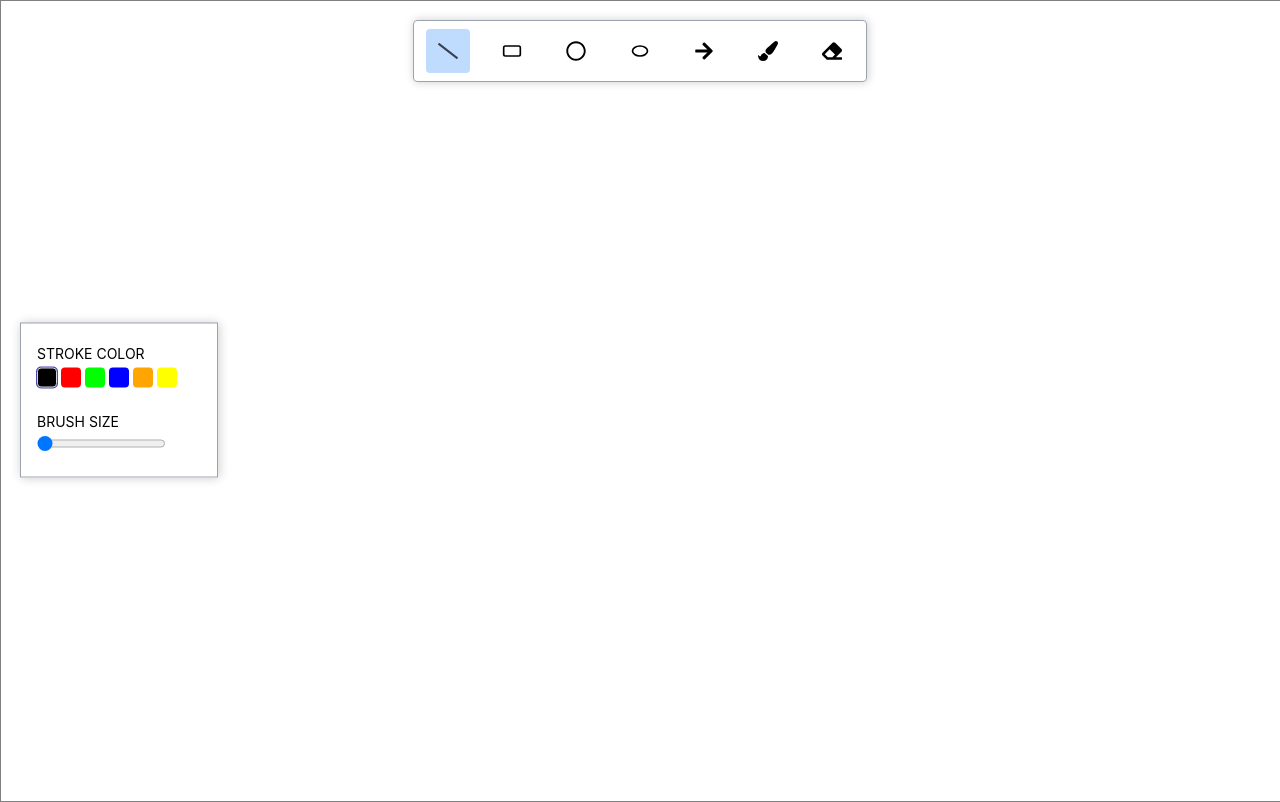
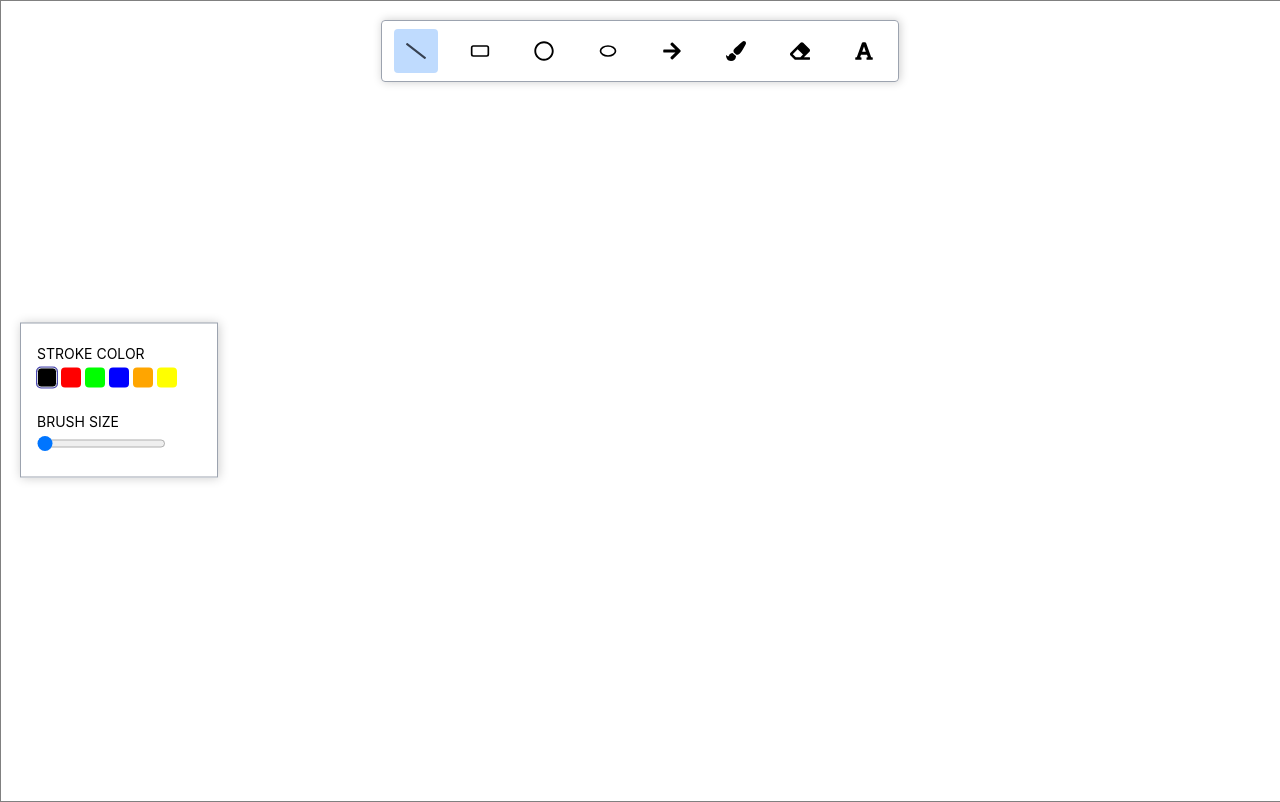
Before and after one commit to sairango/whiteboard, a React (Create React App) app: page / in a window 1280 px wide. Built offline with nearby package versions, Linux system fonts and the light colour scheme.

Commit message:
Text tool

```diff
--- a/src/components/Toolbar/index.js
+++ b/src/components/Toolbar/index.js
@@ -7,6 +7,7 @@ import {
   FaArrowRight,
   FaPaintBrush,
   FaEraser,
+  FaFont,
 } from "react-icons/fa";
 import { LuRectangleHorizontal } from "react-icons/lu";
 import { TbOvalVertical } from "react-icons/tb";
@@ -85,6 +86,15 @@ function Toolbar() {
         }}>
         <FaEraser />
       </div>
+      <div
+        className={cx(classes.toolItem, {
+          [classes.active]: activeToolItem === TOOL_ITEMS.TEXT,
+        })}
+        onClick={() => {
+          changeToolHandler(TOOL_ITEMS.TEXT);
+        }}>
+        <FaFont />
+      </div>
     </div>
   );
 }
```
